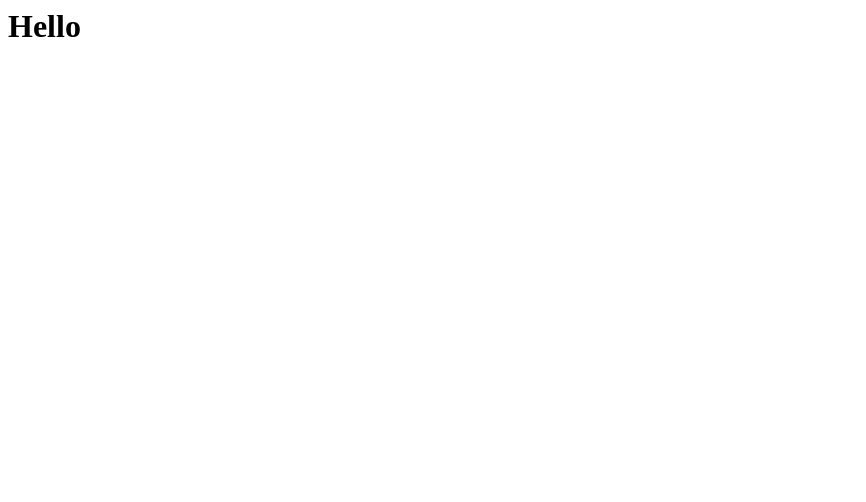
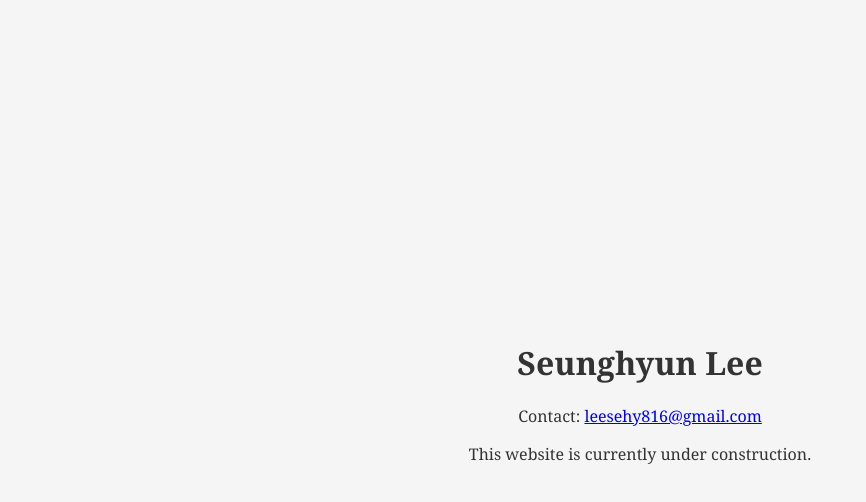
Before and after one commit to lee-se-ung-hy-un/lee-se-ung-hy-un.github.io, a plain HTML site: page index.html in a window 1280 px wide. Shown: the whole page, without its empty margins (0-866 px from the left). Drawn offline with Linux system fonts and the light colour scheme.

Commit message:
preparation.html

```diff
--- a/index.html
+++ b/index.html
@@ -1 +1,25 @@
-<h1>Hello</h1>
+<html>
+<head>
+    <title>Seunghyun Lee</title>
+    <style>
+        body {
+            font-family: Georgia, serif;
+            display: flex;
+            justify-content: center;
+            align-items: center;
+            height: 100vh;
+            margin: 0;
+            background: #f5f5f5;
+            color: #333;
+            text-align: center;
+        }
+    </style>
+</head>
+<body>
+    <div>
+        <h1>Seunghyun Lee</h1>
+        <p>Contact: <a href="mailto:leesehy816@gmail.com">leesehy816@gmail.com</a></p>
+        <p>This website is currently under construction.</p>
+    </div>
+</body>
+</html>
```
